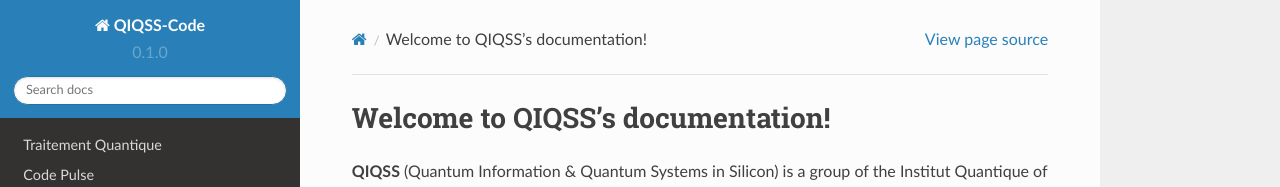
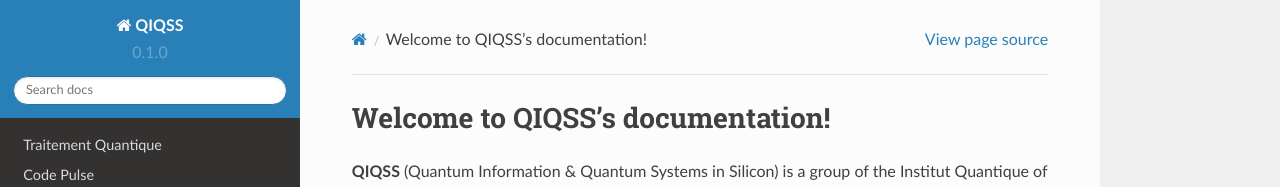
Before and after one commit to DevonDevilliers/QIQSS-Code, a Sphinx documentation site: the page built from docs/source/index.rst, in a window 1280 px wide. Shown: the top 187 px of the page. Built offline with Sphinx 7.4.7 and the Read the Docs theme 2.0.0, drawn with Linux system fonts in a browser that asks for light colours.

Commit message:
Create conf.py
Try to make QIQSS appear and erase last traces of template

```diff
--- a/docs/source/conf.py
+++ b/docs/source/conf.py
@@ -2,7 +2,7 @@
 
 # -- Project information
 
-project = 'QIQSS-Code'
+project = 'QIQSS'
 copyright = '2022, QIQSS'
 author = 'QIQSS'
 
```
